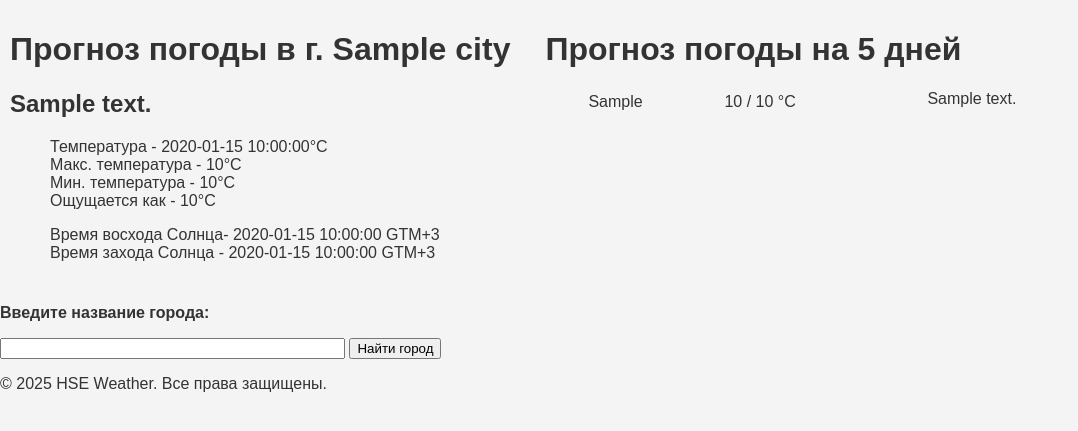
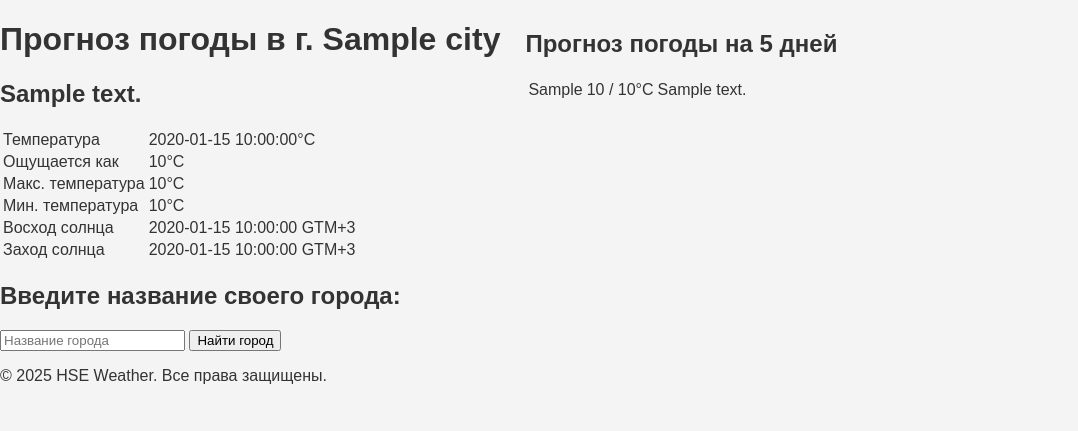
Before and after one commit to Harukazze/PythonProject, a Flask app: template templates/weather.html in a window 1280 px wide. Shown: the top 431 px of the page, without its empty margins (0-1078 px from the left). Run offline with Flask 3, Linux system fonts and the light colour scheme; the template is opened without the code that fills it: most values are stand-ins (such as "Sample title", 1, 10 or a date in 2020).

Commit message:
Update weather.html
Переделал почти весь html

```diff
--- a/templates/weather.html
+++ b/templates/weather.html
@@ -10,45 +10,67 @@
 </head>
 <body>
 <div class='wrapper'>
-    <div class='oneDayWeather'>
+    <div class='weather-container'>
         <h1>Прогноз погоды в г. {{city}}</h1>
+        <div class="current-weather">
             <h2>{{description}}</h2>
-        <div class="temperature">
-            <ul>
-                <li>Температура - {{temp_now}}&#176;С</li>
-                <li>Макс. температура - {{temp_max}}&#176;С</li>
-                <li>Мин. температура - {{temp_min}}&#176;С</li>
-                <li>Ощущается как - {{temp_feels_like}}&#176;С</li>
-            </ul>
-        </div>
-        <div class="otherData">
-            <ul>
-                <li>Время восхода Солнца- {{sunrise_time}} GTM+3</li>
-                <li>Время захода Солнца - {{sunset_time}} GTM+3</li>
-            </ul>
+            <div class="weather-details">
+                <table>
+                    <tr>
+                        <td>Температура</td>
+                        <td>{{temp_now}}&#176;С</td>
+                    </tr>
+                    <tr>
+                        <td>Ощущается как</td>
+                        <td>{{temp_feels_like}}&#176;С</td>
+                    </tr>
+                    <tr>
+                        <td>Макс. температура</td>
+                        <td>{{temp_max}}&#176;С</td>
+                    </tr>
+                    <tr>
+                        <td>Мин. температура</td>
+                        <td>{{temp_min}}&#176;С</td>
+                    </tr>
+                    <tr>
+                        <td>Восход солнца</td>
+                        <td>{{sunrise_time}} GTM+3</td>
+                    </tr>
+                    <tr>
+                        <td>Заход солнца</td>
+                        <td>{{sunset_time}} GTM+3</td>
+                    </tr>
+                </table>
             </div>
             </div>
+        </div>
+               <div class="divider"></div>
+  <div class='weather-container'>
     <div class="fiveDayWeather">
-        <h1>Прогноз погоды на 5 дней</h1>
-        <ul>
+    <h2>Прогноз погоды на 5 дней</h2>
+    <table class="forecast-table">
         {% for i in five_day_weather %}
-            <li>
-                <span class = 'date'> {{ i }} </span>
-                <div class = 'temperatureDate'>{{five_day_weather[i]['MaxTemp']}} / {{five_day_weather[i]['MinTemp']}} &#176;С</div>
-                <span class = 'description'> {{five_day_weather[i]['description']}}</span>
-            </li>
+        <tr>
+            <td>{{ i }}</td>
+            <td>{{ five_day_weather[i]['MaxTemp'] }} / {{ five_day_weather[i]['MinTemp'] }}°C   </td>
+            <td>{{ five_day_weather[i]['description'] }}</td>
+        </tr>
         {% endfor %}
-        </ul>
+    </table>
+    </div>
+
     </div>
     </div>
-<div class='cityInput'>
-        <p><b>Введите название города:</b><br>
-        <form id="findCity" type="submit">
-            <input id="cityName" type="text" size="40">
-            <button id="findCityButton" type='submit'>Найти город</button>
-            <select id="citySelect" name="select" size="4" type='submit'>Выберите город из списка</select>
-            <p id="cityError">Введите название города!</p>
-        </form>
+
+</div>
+   <div class="divider"></div>
+
+        <div class="city-search">
+            <h2>Введите название своего города:</h2>
+            <div class="search-box">
+                <input type="text" placeholder="Название города">
+                <button>Найти город</button>
+            </div>
         </div>
 <footer>
     <p>&copy; 2025 HSE Weather. Все права защищены.</p>
```
Lines whose indentation alone changed are shown as unchanged.
